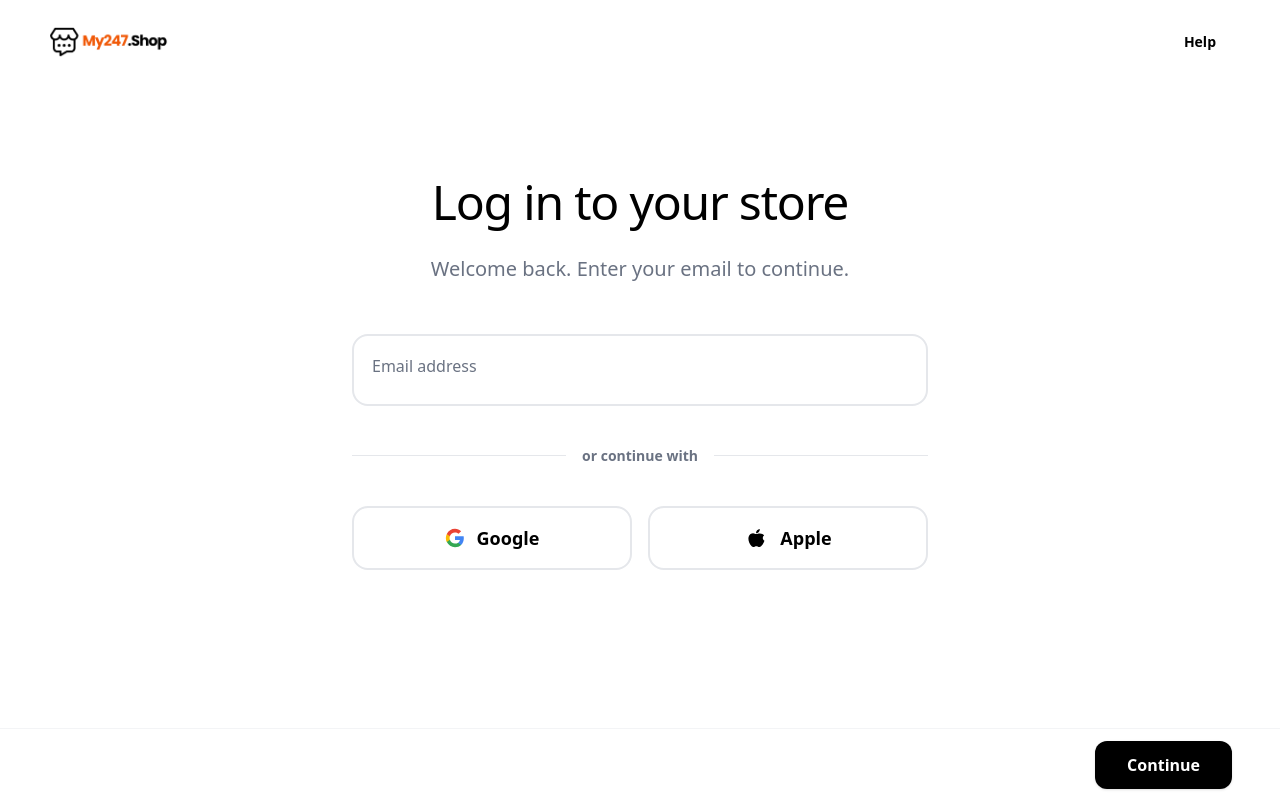
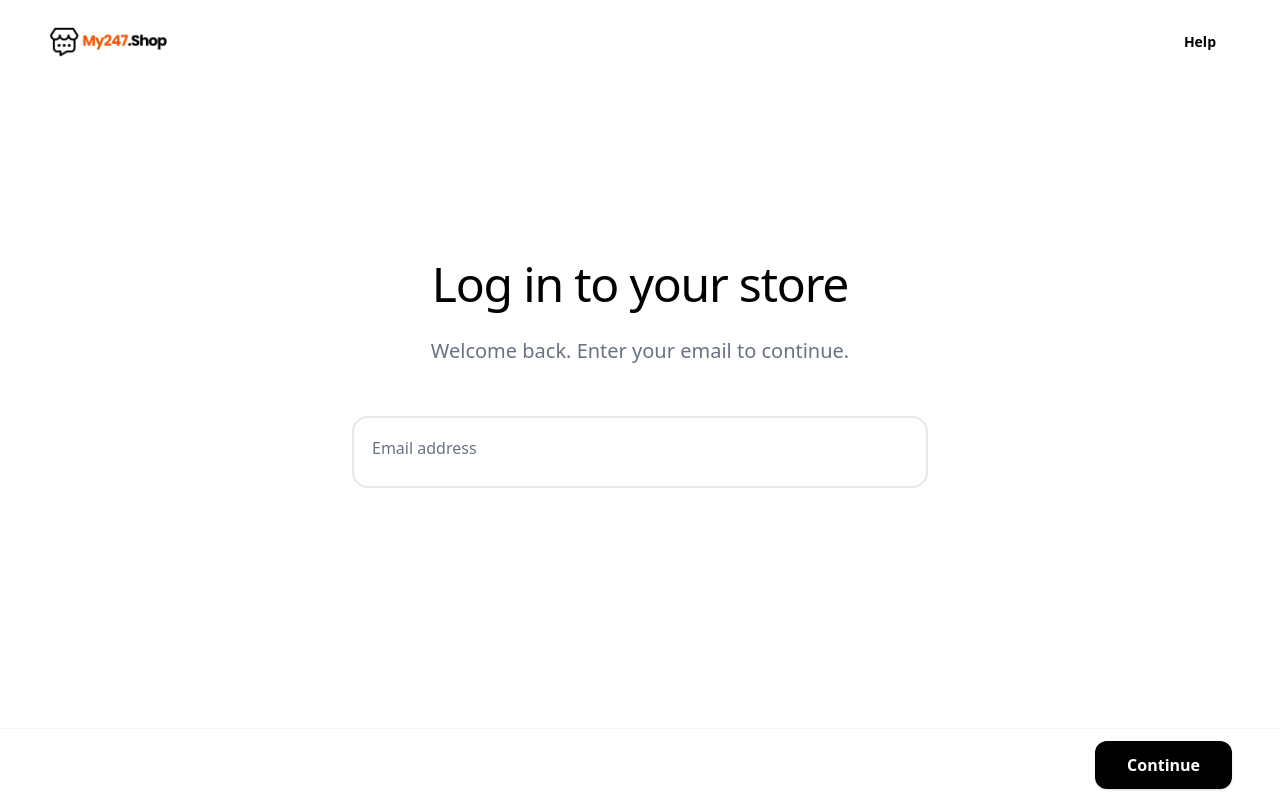
Before and after one commit to txllcgroup/my247shop_v2, a Next.js app: page /login in a window 1280 px wide. Built offline with nearby package versions, Linux system fonts and the light colour scheme.

Commit message:
feat: implement dashboard layout including navigation, user profile, login page, and an onboarding tour.

```diff
--- a/src/app/dashboard/layout.tsx
+++ b/src/app/dashboard/layout.tsx
@@ -131,10 +131,10 @@ export default function DashboardLayout({
           </nav>
 
           <div className="px-6 pt-4 shrink-0 tour-step-settings">
-            <div className="mb-4">
+            {/* <div className="mb-4">
               <span className="text-sm font-semibold text-gray-500">Settings</span>
-            </div>
-            <Link
+            </div> */}
+            {/* <Link
               href="/dashboard/settings"
               className={`flex items-center gap-3 px-5 py-3 rounded-2xl border-2 transition-all duration-200 group
                 ${pathname === '/dashboard/settings'
@@ -145,7 +145,7 @@ export default function DashboardLayout({
                 <svg className="w-5 h-5" fill="none" viewBox="0 0 24 24" stroke="currentColor" strokeWidth="2.5"><path strokeLinecap="round" strokeLinejoin="round" d="M10.325 4.317c.426-1.756 2.924-1.756 3.35 0a1.724 1.724 0 002.573 1.066c1.543-.94 3.31.826 2.37 2.37a1.724 1.724 0 001.065 2.572c1.756.426 1.756 2.924 0 3.35a1.724 1.724 0 00-1.066 2.573c.94 1.543-.826 3.31-2.37 2.37a1.724 1.724 0 00-2.572 1.065c-.426 1.756-2.924 1.756-3.35 0a1.724 1.724 0 00-2.573-1.066c-1.543.94-3.31-.826-2.37-2.37a1.724 1.724 0 00-1.065-2.572c-1.756-.426-1.756-2.924 0-3.35a1.724 1.724 0 001.066-2.573c-.94-1.543.826-3.31 2.37-2.37.996.608 2.296.07 2.572-1.065z" /><path strokeLinecap="round" strokeLinejoin="round" d="M15 12a3 3 0 11-6 0 3 3 0 016 0z" /></svg>
               </span>
               Account Settings
-            </Link>
+            </Link> */}
 
             <div
               onClick={handleLogout}
--- a/src/app/login/page.tsx
+++ b/src/app/login/page.tsx
@@ -102,21 +102,7 @@ const Step1Email = ({ formData, updateData, onExternalLogin }: any) => (
       onChange={(e: any) => updateData({ email: e.target.value })}
     />
 
-    <div className="relative py-4">
-      <div className="absolute inset-0 flex items-center"><div className="w-full border-t border-gray-200"></div></div>
-      <div className="relative flex justify-center"><span className="bg-white px-4 text-sm font-semibold text-gray-500">or continue with</span></div>
-    </div>
 
-    <div className="grid grid-cols-2 gap-4">
-      <button onClick={() => onExternalLogin('Google')} className="flex items-center justify-center gap-3 w-full border-2 border-gray-200 rounded-2xl p-4 font-semibold text-lg text-black hover:bg-gray-50 hover:border-black transition-colors">
-        <svg className="w-5 h-5" viewBox="0 0 24 24"><path d="M22.56 12.25c0-.78-.07-1.53-.2-2.25H12v4.26h5.92c-.26 1.37-1.04 2.53-2.21 3.31v2.77h3.57c2.08-1.92 3.28-4.74 3.28-8.09z" fill="#4285F4" /><path d="M12 23c2.97 0 5.46-.98 7.28-2.66l-3.57-2.77c-.98.66-2.23 1.06-3.71 1.06-2.86 0-5.29-1.93-6.16-4.53H2.18v2.84C3.99 20.53 7.7 23 12 23z" fill="#34A853" /><path d="M5.84 14.09c-.22-.66-.35-1.36-.35-2.09s.13-1.43.35-2.09V7.07H2.18C1.43 8.55 1 10.22 1 12s.43 3.45 1.18 4.93l2.85-2.22.81-.62z" fill="#FBBC05" /><path d="M12 5.38c1.62 0 3.06.56 4.21 1.64l3.15-3.15C17.45 2.09 14.97 1 12 1 7.7 1 3.99 3.47 2.18 7.07l3.66 2.84c.87-2.6 3.3-4.53 6.16-4.53z" fill="#EA4335" /><path d="M1 1h22v22H1z" fill="none" /></svg>
-        Google
-      </button>
-      <button onClick={() => onExternalLogin('Apple')} className="flex items-center justify-center gap-3 w-full border-2 border-gray-200 rounded-2xl p-4 font-semibold text-lg text-black hover:bg-gray-50 hover:border-black transition-colors">
-        <svg className="w-6 h-6" viewBox="0 0 24 24" fill="currentColor"><path d="M17.05 20.28c-.98.95-2.05.8-3.08.35-1.09-.46-2.09-.48-3.24 0-1.44.62-2.2.44-3.06-.35C2.79 15.25 3.51 7.59 9.05 7.31c1.35.07 2.29.74 3.08.8 1.18-.04 2.26-.7 3.59-.72 2.37-.04 3.66 1.09 4.41 2.2-2.03 1.25-1.63 4.14.33 5.06-.61 1.95-1.6 3.86-3.41 5.63zM12.03 7.25c-.15-2.23 1.66-4.07 3.74-4.25.29 2.58-2.34 4.5-3.74 4.25z" /></svg>
-        Apple
-      </button>
-    </div>
   </StepLayout>
 );
 
@@ -133,9 +119,9 @@ const Step2Password = ({ formData, updateData }: any) => (
         value={formData.password}
         onChange={(e: any) => updateData({ password: e.target.value })}
       />
-      <button className="text-sm font-semibold text-black underline underline-offset-4 hover:text-gray-600 transition-colors self-start mt-2">
+      {/* <button className="text-sm font-semibold text-black underline underline-offset-4 hover:text-gray-600 transition-colors self-start mt-2">
         Forgot password?
-      </button>
+      </button> */}
     </div>
   </StepLayout>
 );
```
